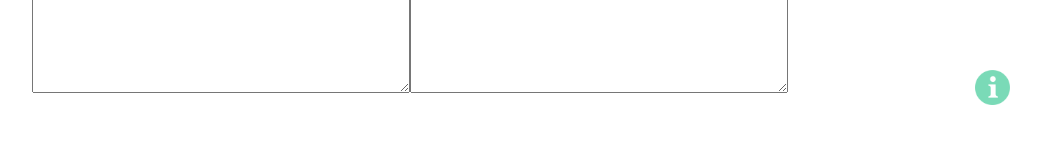
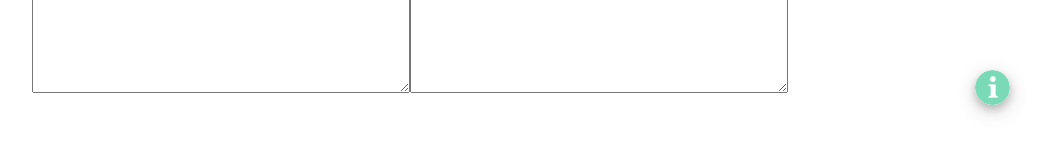
Before and after one commit to JACK-ZHANG-coming/rap-to-ts, a React (Create React App) app: page / in a window 1280 px wide. Shown: the part 575-724 px from the top of the page, without its empty margins (230-1276 px from the left). Built offline with nearby package versions, Linux system fonts and the light colour scheme.

Commit message:
更新使用文档提示

```diff
--- a/src/App.js
+++ b/src/App.js
@@ -90,7 +90,7 @@ function App() {
           <button type="" onClick={() => { onClick(1) }}>点击转换入参</button>
           <button type="" onClick={() => { onClick(2) }}>点击转换返回参数</button>
         </div>
-        <img className='github-icon' src={require(`./imgs/help.png`).default} alt="example"></img>
+        <a href='https://github.com/JACK-ZHANG-coming/rap-to-ts'><img className='github-icon' src={require(`./imgs/help.png`).default} alt="example" title='查看使用说明与源码'></img></a>
       </div>
     </>
   );
--- a/src/App.less
+++ b/src/App.less
@@ -51,6 +51,9 @@
     bottom: 15vh;
     width: 35px;
     height: 35px;
+    border-radius: 18px;
+    box-shadow: 0 4px 8px 0 rgba(0, 0, 0, 0.2), 0 6px 20px 0 rgba(0, 0, 0, 0.19);
+    cursor: pointer;
   }
 
 }
```
